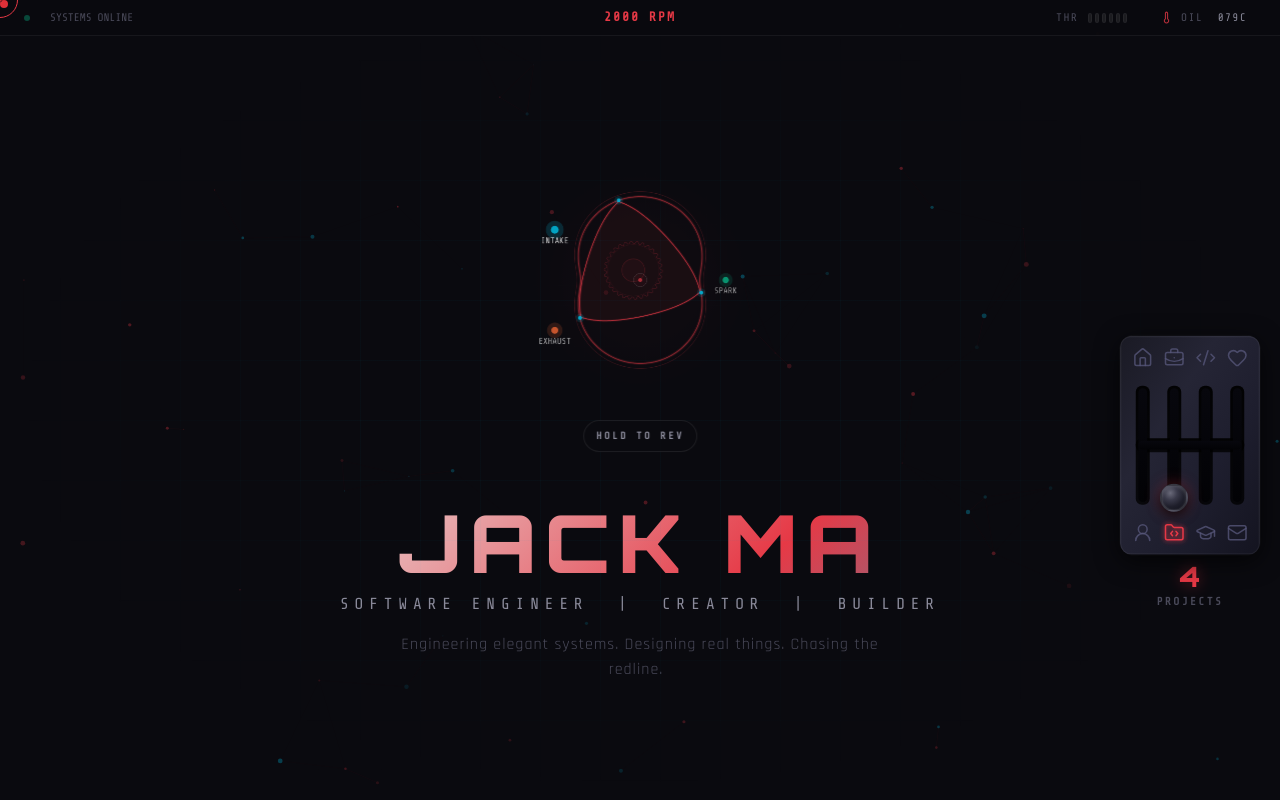
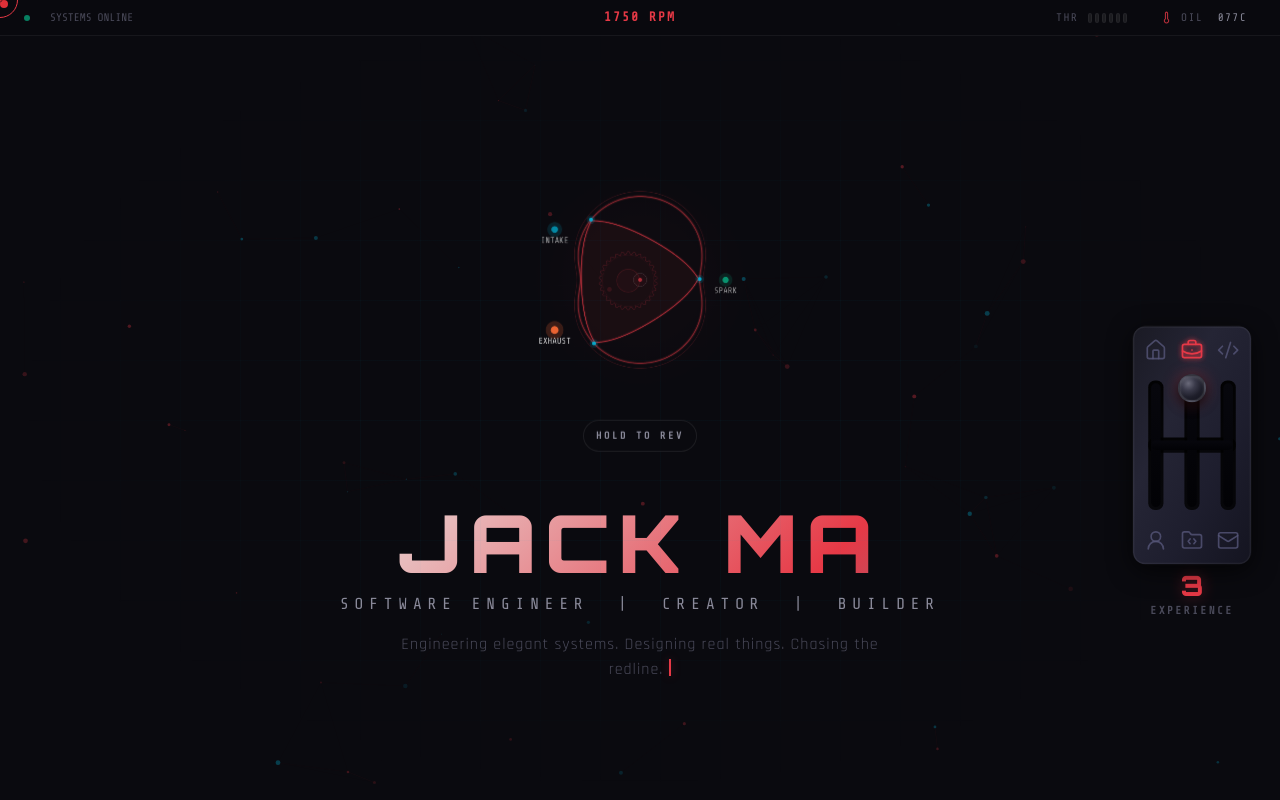
Before and after one commit to RZ3M/Personal-Website, a Next.js app: page / in a window 1280 px wide. Shown: the top 800 px of the page. Built offline with nearby package versions, Linux system fonts and the light colour scheme.

Commit message:
feat: refactor portfolio sections by removing Education and Passions sections, update related components and styles to a 6 speed

```diff
--- a/app/globals.css
+++ b/app/globals.css
@@ -231,7 +231,7 @@ button:focus-visible,
    H-PATTERN SHIFTER
    ═══════════════════════════════════════════════════════ */
 .h-pattern-shifter {
-  width: 140px;
+  width: 118px;
   display: flex;
   flex-direction: column;
   align-items: center;
@@ -1151,164 +1151,6 @@ button:focus-visible,
 }
 
 /* ═══════════════════════════════════════════════════════
-   EDUCATION SECTION
-   ═══════════════════════════════════════════════════════ */
-.education-grid {
-  display: grid;
-  grid-template-columns: 1fr 1fr;
-  gap: 32px;
-  max-width: 900px;
-  margin: 0 auto;
-}
-
-.edu-card {
-  background: var(--bg-panel);
-  border: 1px solid var(--border);
-  border-radius: 12px;
-  padding: 36px;
-  position: relative;
-  overflow: hidden;
-  transition: all 0.4s;
-}
-
-.edu-card:hover {
-  border-color: rgba(230,57,70,0.2);
-  transform: translateY(-4px);
-  box-shadow: 0 12px 40px rgba(0,0,0,0.3);
-}
-
-.edu-card .year-badge {
-  font-family: var(--font-display);
-  font-size: 48px;
-  font-weight: 900;
-  color: rgba(230,57,70,0.08);
-  position: absolute;
-  right: 20px;
-  top: 16px;
-}
-
-.edu-school {
-  font-family: var(--font-display);
-  font-size: 16px;
-  font-weight: 700;
-  letter-spacing: 1px;
-  margin-bottom: 8px;
-}
-
-.edu-degree {
-  font-size: 15px;
-  color: var(--blue);
-  margin-bottom: 4px;
-}
-
-.edu-gpa {
-  font-family: var(--font-mono);
-  font-size: 12px;
-  color: var(--text-dim);
-}
-
-.edu-gpa .gpa-value {
-  color: var(--green);
-  font-weight: bold;
-}
-
-/* ═══════════════════════════════════════════════════════
-   PASSIONS SECTION (3D objects + visual showcase)
-   ═══════════════════════════════════════════════════════ */
-.passions-grid {
-  display: grid;
-  grid-template-columns: repeat(auto-fit, minmax(200px, 1fr));
-  gap: 24px;
-  max-width: 1100px;
-  margin: 0 auto;
-}
-
-.passion-item {
-  background: var(--bg-panel);
-  border: 1px solid var(--border);
-  border-radius: 12px;
-  padding: 32px 24px;
-  text-align: center;
-  position: relative;
-  overflow: hidden;
-  transition: all 0.5s cubic-bezier(0.16, 1, 0.3, 1);
-  cursor: none;
-}
-
-.passion-item:hover {
-  transform: translateY(-8px) scale(1.02);
-  border-color: rgba(230,57,70,0.3);
-  box-shadow: 0 16px 48px rgba(0,0,0,0.3);
-}
-
-.passion-icon {
-  font-size: 42px;
-  margin-bottom: 16px;
-  display: block;
-  transition: transform 0.5s;
-}
-
-.passion-item:hover .passion-icon {
-  transform: scale(1.15) rotate(-5deg);
-}
-
-.passion-title {
-  font-family: var(--font-display);
-  font-size: 13px;
-  font-weight: 600;
-  letter-spacing: 2px;
-  text-transform: uppercase;
-  margin-bottom: 8px;
-}
-
-.passion-desc {
-  font-size: 13px;
-  color: var(--text-dim);
-  line-height: 1.5;
-}
-
-/* 3D Model Viewer */
-.model-viewer {
-  perspective: 600px;
-  width: 80px; height: 80px;
-  margin: 0 auto 16px;
-}
-
-.model-3d {
-  width: 100%; height: 100%;
-  transform-style: preserve-3d;
-  animation: modelSpin 8s linear infinite;
-}
-
-.model-3d.paused {
-  animation-play-state: paused;
-}
-
-.model-face {
-  position: absolute;
-  width: 60px; height: 60px;
-  left: 10px; top: 10px;
-  border: 1.5px solid var(--red);
-  background: rgba(230,57,70,0.05);
-  display: flex;
-  align-items: center;
-  justify-content: center;
-  font-size: 20px;
-}
-
-.model-face:nth-child(1) { transform: rotateY(0deg) translateZ(30px); }
-.model-face:nth-child(2) { transform: rotateY(90deg) translateZ(30px); }
-.model-face:nth-child(3) { transform: rotateY(180deg) translateZ(30px); }
-.model-face:nth-child(4) { transform: rotateY(270deg) translateZ(30px); }
-.model-face:nth-child(5) { transform: rotateX(90deg) translateZ(30px); }
-.model-face:nth-child(6) { transform: rotateX(-90deg) translateZ(30px); }
-
-@keyframes modelSpin {
-  from { transform: rotateX(15deg) rotateY(0deg); }
-  to { transform: rotateX(15deg) rotateY(360deg); }
-}
-
-/* ═══════════════════════════════════════════════════════
    CONTACT SECTION
    ═══════════════════════════════════════════════════════ */
 .contact-section {
@@ -1393,10 +1235,9 @@ button:focus-visible,
   .section { padding: 100px 28px 60px; }
   .about-content { grid-template-columns: 1fr; }
   .skills-dashboard { grid-template-columns: 1fr; }
-  .education-grid { grid-template-columns: 1fr; }
   .projects-grid { grid-template-columns: 1fr; }
   .right-nav-column { right: 8px; }
-  .h-pattern-shifter { width: 115px; }
+  .h-pattern-shifter { width: 98px; }
   .mini-engine-wrapper { width: 118px; height: 118px; }
   .h-gate-indicator .gear-display { font-size: 22px; }
   .h-gate-knob { width: 24px; height: 24px; margin-left: -12px; margin-top: -12px; }
@@ -1455,7 +1296,6 @@ button:focus-visible,
   .h-pattern-shifter { width: auto; }
   .mini-engine-wrapper { display: none; }
   .contact-links { flex-direction: column; align-items: center; }
-  .passions-grid { grid-template-columns: 1fr 1fr; }
   .skill-gauge-label { min-width: 70px; font-size: 10px; }
 }
 
--- a/components/portfolio/HPatternShifter.tsx
+++ b/components/portfolio/HPatternShifter.tsx
@@ -5,8 +5,6 @@ import {
   BriefcaseBusiness,
   CodeXml,
   FolderCode,
-  GraduationCap,
-  Heart,
   House,
   Mail,
   UserRound,
@@ -22,34 +20,33 @@ interface HPatternShifterProps {
 }
 
 // Graph model:
-//  G1      G3      G5      G7       (top row)
-//   |       |       |       |
-//  R0------R1------R2------R3       (middle rail)
-//   |       |       |       |
-//  G2      G4      G6      G8       (bottom row)
+//  G1      G3      G5       (top row)
+//   |       |       |
+//  R0------R1------R2       (middle rail)
+//   |       |       |
+//  G2      G4      G6       (bottom row)
 
 type NodeId =
-  | "G1" | "G2" | "G3" | "G4" | "G5" | "G6" | "G7" | "G8"
-  | "R0" | "R1" | "R2" | "R3";
+  | "G1" | "G2" | "G3" | "G4" | "G5" | "G6"
+  | "R0" | "R1" | "R2";
 
-const SVG_W = 160;
+const SVG_W = 124;
 const SVG_H = 250;
 
-// Columns x=26,62,98,134 (36px apart). Top y=65, rail y=125, bottom y=185.
+// Columns x=24,62,100. Top y=65, rail y=125, bottom y=185.
 // ~60px headroom above/below gear positions for icons.
 const SVG_POSITIONS: Record<NodeId, { x: number; y: number }> = {
-  G1: { x: 26,  y: 65  }, G2: { x: 26,  y: 185 },
+  G1: { x: 24,  y: 65  }, G2: { x: 24,  y: 185 },
   G3: { x: 62,  y: 65  }, G4: { x: 62,  y: 185 },
-  G5: { x: 98,  y: 65  }, G6: { x: 98,  y: 185 },
-  G7: { x: 134, y: 65  }, G8: { x: 134, y: 185 },
-  R0: { x: 26,  y: 125 }, R1: { x: 62,  y: 125 },
-  R2: { x: 98,  y: 125 }, R3: { x: 134, y: 125 },
+  G5: { x: 100, y: 65  }, G6: { x: 100, y: 185 },
+  R0: { x: 24,  y: 125 }, R1: { x: 62,  y: 125 },
+  R2: { x: 100, y: 125 },
 };
 
-// Groove drawn as 4 continuous vertical columns + 1 horizontal rail.
+// Groove drawn as 3 continuous vertical columns + 1 horizontal rail.
 // No endpoints at rail nodes → no round-cap bumps at T-junctions.
 // The feMorphology "close" filter rounds the concave inside corners.
-const COL_XS = [26, 62, 98, 134];
+const COL_XS = [24, 62, 100];
 const GEAR_TOP_Y = 65;
 const GEAR_BOT_Y = 185;
 const RAIL_Y = 125;
@@ -65,9 +62,7 @@ const GEAR_ICONS: Record<number, LucideIcon> = {
   3: BriefcaseBusiness,
   4: FolderCode,
   5: CodeXml,
-  6: GraduationCap,
-  7: Heart,
-  8: Mail,
+  6: Mail,
 };
 
 interface GrooveRect {
@@ -91,7 +86,7 @@ function createGrooveRects(width: number): GrooveRect[] {
     {
       x: COL_XS[0] - half,
       y: RAIL_Y - half,
-      width: COL_XS[3] - COL_XS[0] + width,
+      width: COL_XS[2] - COL_XS[0] + width,
       height: width,
       rx: Math.min(GROOVE_RADIUS, half),
     },
@@ -110,16 +105,14 @@ const NODES: GraphNode[] = [
   { id: "G1", gear: 1 }, { id: "G2", gear: 2 },
   { id: "G3", gear: 3 }, { id: "G4", gear: 4 },
   { id: "G5", gear: 5 }, { id: "G6", gear: 6 },
-  { id: "G7", gear: 7 }, { id: "G8", gear: 8 },
-  { id: "R0" }, { id: "R1" }, { id: "R2" }, { id: "R3" },
+  { id: "R0" }, { id: "R1" }, { id: "R2" },
 ];
 
 const EDGES: [NodeId, NodeId][] = [
   ["G1", "R0"], ["R0", "G2"],
   ["G3", "R1"], ["R1", "G4"],
   ["G5", "R2"], ["R2", "G6"],
-  ["G7", "R3"], ["R3", "G8"],
-  ["R0", "R1"], ["R1", "R2"], ["R2", "R3"],
+  ["R0", "R1"], ["R1", "R2"],
 ];
 
 const nodeMap = new Map<NodeId, GraphNode>();
@@ -443,8 +436,8 @@ export function HPatternShifter({ activeSectionIndex, onGearEngage, onDragMove,
           {/*
             Section icons — rendered LAST so they're on top of the groove.
             Icons act as click targets (no gear circles).
-            Top-row gears (1,3,5,7): icon 40px above gear center.
-            Bottom-row gears (2,4,6,8): icon 40px below gear center.
+            Top-row gears (1,3,5): icon 40px above gear center.
+            Bottom-row gears (2,4,6): icon 40px below gear center.
           */}
           {NODES.filter(n => n.gear !== undefined).map((node) => {
             const gear = node.gear!;
--- a/components/portfolio/PortfolioApp.tsx
+++ b/components/portfolio/PortfolioApp.tsx
@@ -13,10 +13,8 @@ import { HPatternShifter } from "./HPatternShifter";
 import { TelemetryBar } from "./TelemetryBar";
 import { AboutSection } from "./sections/AboutSection";
 import { ContactSection } from "./sections/ContactSection";
-import { EducationSection } from "./sections/EducationSection";
 import { ExperienceSection } from "./sections/ExperienceSection";
 import { HeroSection } from "./sections/HeroSection";
-import { PassionsSection } from "./sections/PassionsSection";
 import { ProjectsSection } from "./sections/ProjectsSection";
 import { SkillsSection } from "./sections/SkillsSection";
 
@@ -113,8 +111,6 @@ export function PortfolioApp() {
         <ExperienceSection />
         <ProjectsSection />
         <SkillsSection />
-        <EducationSection />
-        <PassionsSection />
         <ContactSection />
       </main>
 
--- a/components/portfolio/sections/AboutSection.tsx
+++ b/components/portfolio/sections/AboutSection.tsx
@@ -31,6 +31,14 @@ export const AboutSection = React.memo(function AboutSection() {
           </p>
           <br />
           <p>
+            That same mix shaped my academic path too, from{" "}
+            <span className="blue">Electrical Engineering</span> foundations at
+            Waterloo to a <span className="highlight">Computer Science</span>{" "}
+            degree at Ontario Tech, giving me equal respect for systems that
+            have to perform cleanly on paper and under load.
+          </p>
+          <br />
+          <p>
             When I&apos;m not writing code or automating workflows, you&apos;ll find
             me exploring <span className="blue">AI automation</span>, creating
             art, or diving into whatever creative rabbit hole I&apos;ve
--- a/components/portfolio/sections/EducationSection.tsx
+++ /dev/null
@@ -1,35 +0,0 @@
-import React from "react";
-
-import { education } from "@/lib/portfolio-data";
-
-export const EducationSection = React.memo(function EducationSection() {
-  return (
-    <section className="section" id="education">
-      <h2 className="section-header reveal">EDUCATION</h2>
-      <div className="section-subtitle reveal reveal-delay-1">// PIT CREW TRAINING</div>
-
-      <div className="education-grid">
-        {education.map((entry) => (
-          <div
-            className={`edu-card reveal ${entry.delayClass}`.trim()}
-            key={`${entry.school}-${entry.year}`}
-          >
-            <div className="year-badge">{entry.year}</div>
-            <div className="edu-school">{entry.school}</div>
-            <div className="edu-degree">{entry.degree}</div>
-            <div className="edu-gpa">
-              {"gpaValue" in entry ? (
-                <>
-                  {entry.gpaLabel}{" "}
-                  <span className="gpa-value">{entry.gpaValue}</span>
-                </>
-              ) : (
-                entry.gpaText
-              )}
-            </div>
-          </div>
-        ))}
-      </div>
-    </section>
-  );
-});
--- a/components/portfolio/sections/PassionsSection.tsx
+++ /dev/null
@@ -1,40 +0,0 @@
-import React from "react";
-
-import { passions } from "@/lib/portfolio-data";
-
-export const PassionsSection = React.memo(function PassionsSection() {
-  return (
-    <section className="section" id="passions">
-      <h2 className="section-header reveal">PASSIONS</h2>
-      <div className="section-subtitle reveal reveal-delay-1">
-        // WHAT FUELS THE ENGINE
-      </div>
-
-      <div className="passions-grid">
-        {passions.map((passion) => (
-          <div
-            className={`passion-item reveal ${passion.delayClass}`.trim()}
-            key={passion.title}
-          >
-            {"model" in passion ? (
-              <div className="model-viewer">
-                <div className="model-3d" id="model3d">
-                  <div className="model-face">▲</div>
-                  <div className="model-face">◆</div>
-                  <div className="model-face">●</div>
-                  <div className="model-face">■</div>
-                  <div className="model-face">★</div>
-                  <div className="model-face">◎</div>
-                </div>
-              </div>
-            ) : (
-              <div className="passion-icon">{passion.icon}</div>
-            )}
-            <div className="passion-title">{passion.title}</div>
-            <div className="passion-desc">{passion.description}</div>
-          </div>
-        ))}
-      </div>
-    </section>
-  );
-});
--- a/hooks/use-cursor-system.ts
+++ b/hooks/use-cursor-system.ts
@@ -5,7 +5,7 @@ import { useEffect, useRef } from "react";
 import type { RpmEngine } from "@/lib/rpm-engine";
 
 const HOVER_SELECTOR =
-  "a, button, .project-card, .passion-item, .stat-card, .edu-card, .contact-link, .cursor-hover-target, [data-engine-interactive=\"true\"]";
+  "a, button, .project-card, .stat-card, .contact-link, .cursor-hover-target, [data-engine-interactive=\"true\"]";
 
 interface CursorTelemetryState {
   isHoveringEngine: boolean;
--- a/lib/portfolio-data.ts
+++ b/lib/portfolio-data.ts
@@ -19,8 +19,6 @@ export const sectionNav: readonly SectionNavItem[] = [
   { id: "experience", label: "EXPERIENCE" },
   { id: "projects", label: "PROJECTS" },
   { id: "skills", label: "SKILLS" },
-  { id: "education", label: "EDUCATION" },
-  { id: "passions", label: "PASSIONS" },
   { id: "contact", label: "CONTACT" },
 ];
 
@@ -231,62 +229,6 @@ export const skillPanels = [
   },
 ] satisfies SkillPanel[];
 
-export const education = [
-  {
-    year: "2025",
-    school: "ONTARIO TECH UNIVERSITY",
-    degree: "Bachelor of Science (Honours) in Computer Science",
-    gpaLabel: "GPA:",
-    gpaValue: "3.86",
-    delayClass: "reveal-delay-2",
-  },
-  {
-    year: "2020",
-    school: "UNIVERSITY OF WATERLOO",
-    degree: "Bachelor of Applied Science in Electrical Engineering",
-    gpaText: "Engineering foundations",
-    delayClass: "reveal-delay-3",
-  },
-] as const;
-
-export const passions = [
-  {
-    title: "AI & AUTOMATION",
-    description:
-      "Building intelligent systems that automate the mundane and amplify the creative",
-    icon: "⚡",
-    delayClass: "",
-  },
-  {
-    title: "3D PRINTING",
-    description:
-      "Designing and printing my own models — from concept to physical reality",
-    model: true,
-    delayClass: "reveal-delay-1",
-  },
-  {
-    title: "ROTARY ENGINES",
-    description:
-      "The Wankel triangle of power. Proud former RX-8 owner. Brap brap brap.",
-    icon: "🔄",
-    delayClass: "reveal-delay-2",
-  },
-  {
-    title: "FORMULA 1",
-    description:
-      "Strategy, engineering, and speed — the ultimate intersection of tech and competition",
-    icon: "🏎️",
-    delayClass: "reveal-delay-3",
-  },
-  {
-    title: "ART & DESIGN",
-    description:
-      "Creative expression through digital and physical mediums — form meets function",
-    icon: "🎨",
-    delayClass: "reveal-delay-4",
-  },
-] as const;
-
 export const contactLinks = [
   {
     label: "Resume",
--- a/lib/rpm-engine.ts
+++ b/lib/rpm-engine.ts
@@ -12,16 +12,16 @@ const LIMITER_RECOVER_RPM = REDLINE_RPM;
 
 type LimiterMode = "off" | "cut" | "recover";
 
-// Virtual RX-8-inspired ratio ladder for the portfolio's 8 section gears.
+const MAX_GEAR = 6;
+
+// Virtual RX-8-inspired ratio ladder for the portfolio's 6 section gears.
 export const GEAR_BANDS: GearBand[] = [
   { ratio: 3.76, floor: 900, cruise: 2500 }, // Gear 1 — Hero
-  { ratio: 2.48, floor: 1200, cruise: 3000 }, // Gear 2 — About
-  { ratio: 1.86, floor: 1600, cruise: 3500 }, // Gear 3 — Experience
-  { ratio: 1.50, floor: 2000, cruise: 4000 }, // Gear 4 — Projects
-  { ratio: 1.22, floor: 2400, cruise: 4500 }, // Gear 5 — Skills
-  { ratio: 1.01, floor: 2700, cruise: 5000 }, // Gear 6 — Education
-  { ratio: 0.84, floor: 3000, cruise: 5500 }, // Gear 7 — Passions
-  { ratio: 0.69, floor: 3400, cruise: 6000 }, // Gear 8 — Contact
+  { ratio: 2.42, floor: 1300, cruise: 3200 }, // Gear 2 — About
+  { ratio: 1.75, floor: 1750, cruise: 3900 }, // Gear 3 — Experience
+  { ratio: 1.30, floor: 2250, cruise: 4600 }, // Gear 4 — Projects
+  { ratio: 0.96, floor: 2850, cruise: 5300 }, // Gear 5 — Skills
+  { ratio: 0.69, floor: 3400, cruise: 6000 }, // Gear 6 — Contact
 ];
 
 export interface RpmEngine {
@@ -265,7 +265,7 @@ export function createRpmEngine(): RpmEngine {
     },
 
     setGear(gear: number): void {
-      state.gear = Math.max(1, Math.min(8, gear));
+      state.gear = Math.max(1, Math.min(MAX_GEAR, gear));
       exitLimiter();
     },
 
```
